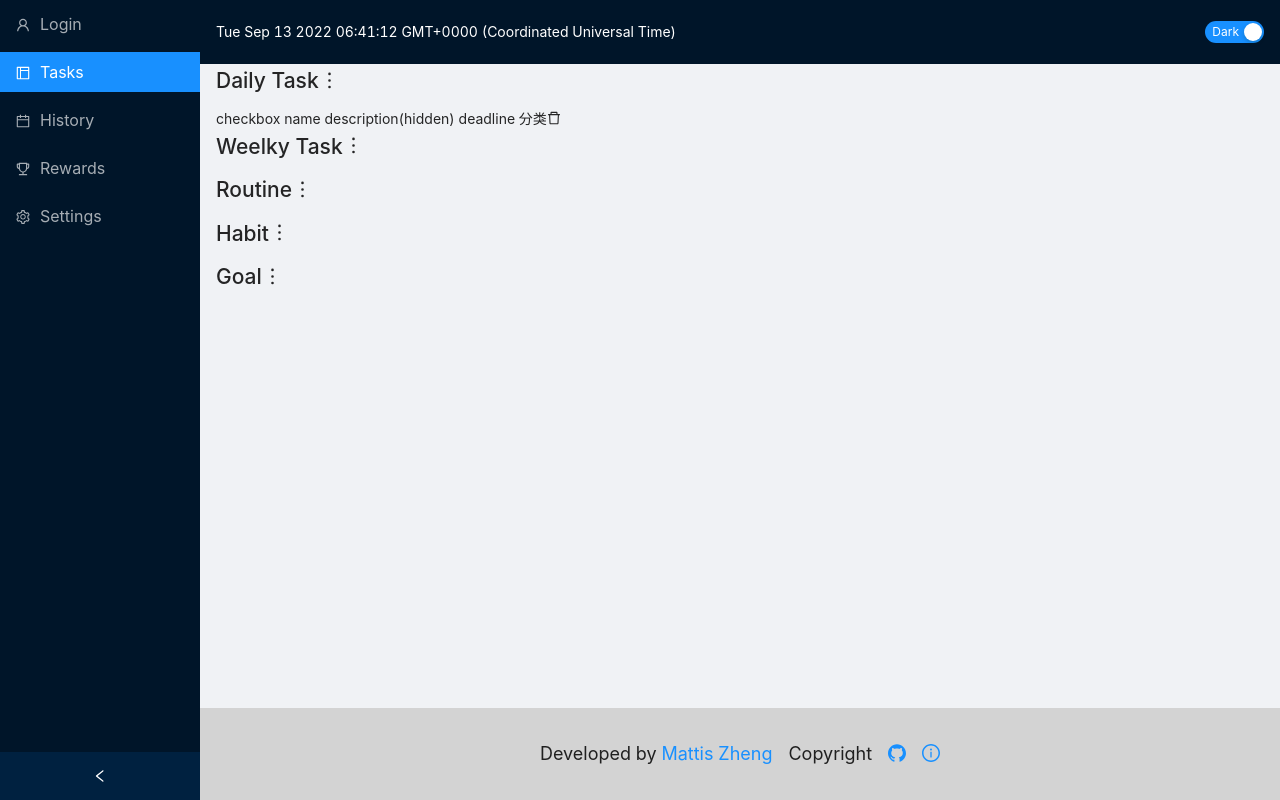
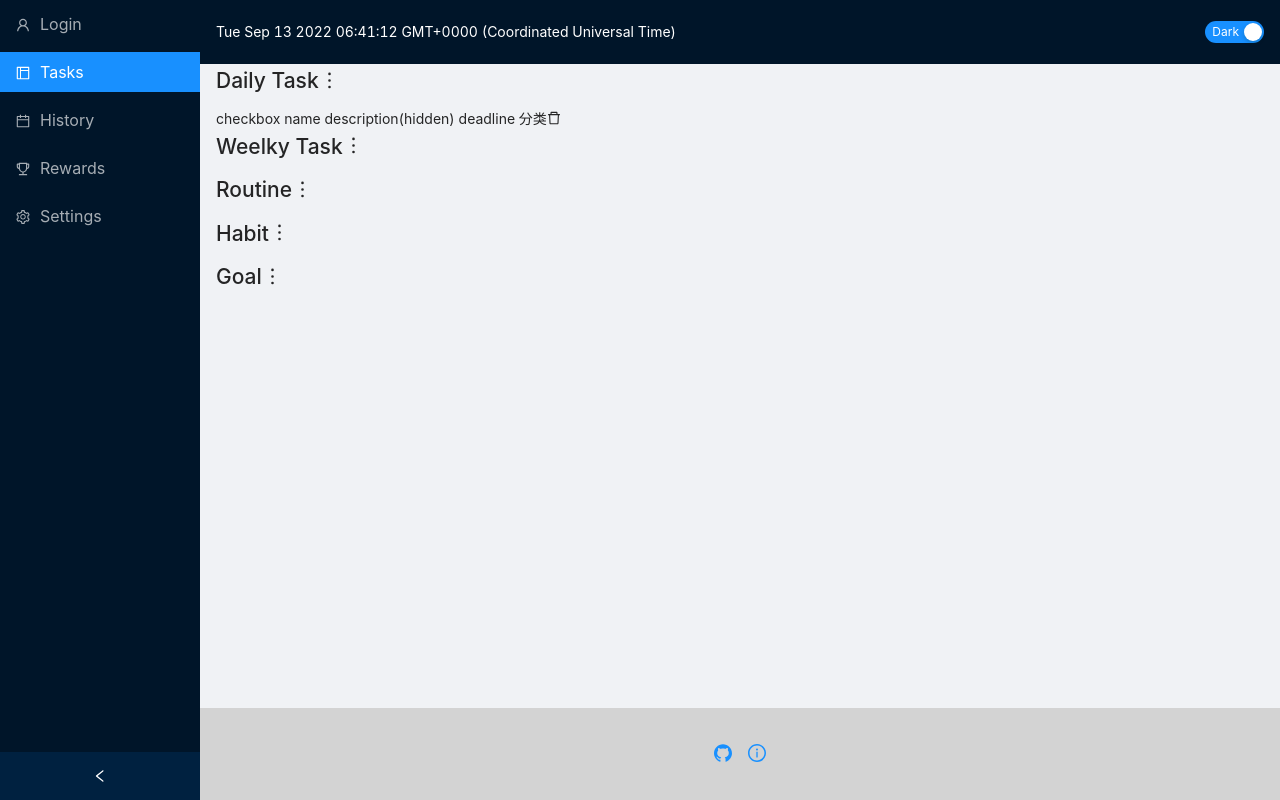
Before and after one commit to MattisZheng/sisyphus_stone, a React (Vite) app: page / in a window 1280 px wide. Built offline with nearby package versions, Linux system fonts and the light colour scheme.

Commit message:
update app

```diff
--- a/package.json
+++ b/package.json
@@ -22,7 +22,7 @@
     "@vitejs/plugin-react": "^2.0.1",
     "vite": "^3.0.7"
   },
-  "description": "> Task Manager is built for task management, goal tracking, and reward setting.",
+  "description": "Task Manager is built for task management, goal tracking, and reward setting.",
   "main": "vite.config.js",
   "repository": {
     "type": "git",
--- a/src/App.jsx
+++ b/src/App.jsx
@@ -116,10 +116,6 @@ function App() {
             }}
           >
             <footer style={{ display: "flex", justifyContent: "center" }}>
-              <p style={{ margin: "8px" }}>
-                Developed by <a href="https://mattiszheng.com">Mattis Zheng</a>
-              </p>
-              <p style={{ margin: "8px" }}>Copyright</p>
               <a href="https://github.com/mattiszheng" style={{ margin: "8px" }}>
                 <GithubOutlined />
               </a>
```
Also changed, not shown: 1 other file (tests, documents, lock files or other folders).
